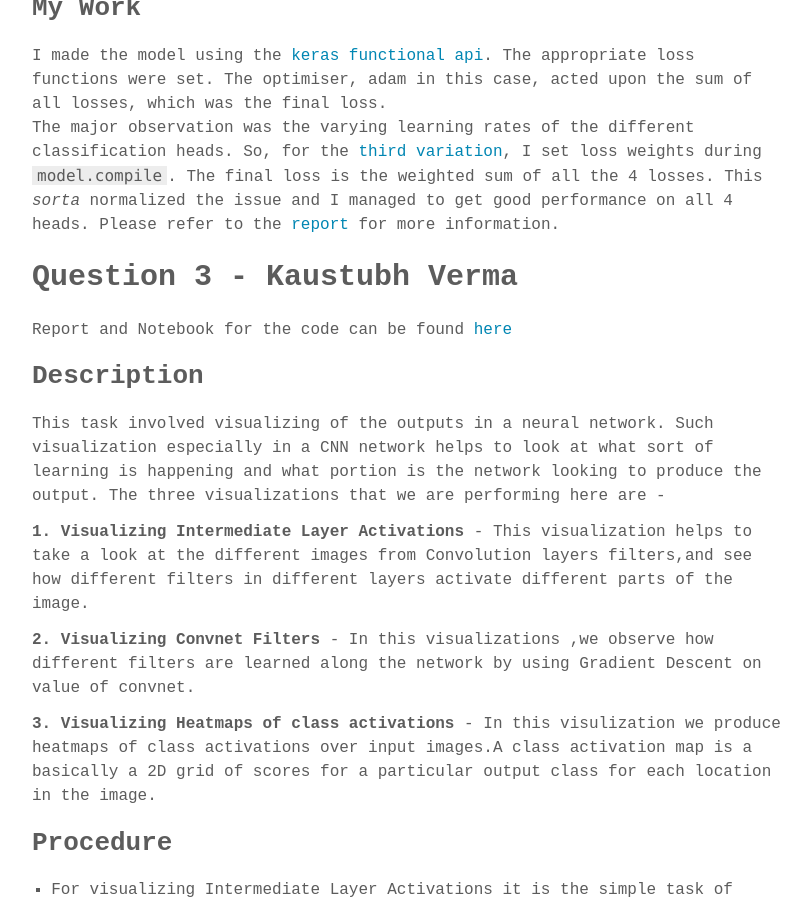
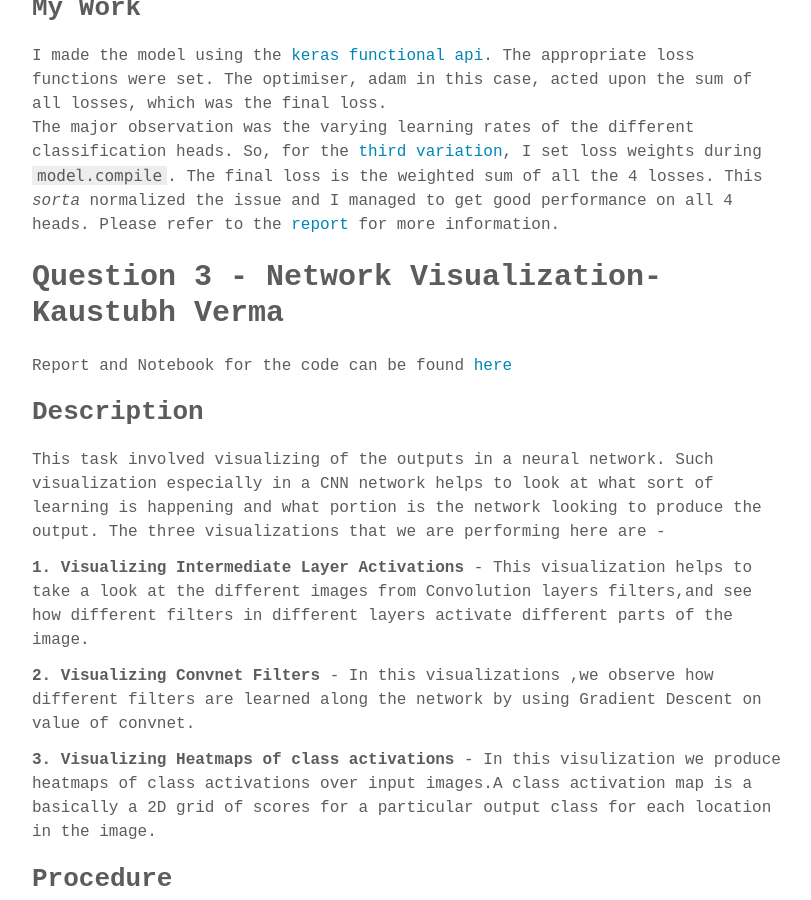
Before and after one commit to Kaustubh1Verma/CS671_Deep-Learning_2019, a Jekyll site: the page built from _posts/2019-03-31-Assignment-2.md, in a window 1280 px wide and 900 px high, scrolled down 778 px. Shown: the whole window, without its empty margins (232-1043 px from the left). Built offline with Jekyll 4.4.1, drawn with Linux system fonts in a browser that asks for light colours; some web fonts are replaced.

Commit message:
Update 2019-03-31-Assignment-2.md

```diff
--- a/_posts/2019-03-31-Assignment-2.md
+++ b/_posts/2019-03-31-Assignment-2.md
@@ -18,7 +18,7 @@ We were tasked with making a non sequential model using the Funcional API in ker
 I made the model using the [keras functional api](https://keras.io/getting-started/functional-api-guide/). The appropriate loss functions were set. The optimiser, adam in this case, acted upon the sum of all losses, which was the final loss.<br>
 The major observation was the varying learning rates of the different classification heads. So, for the [third variation](https://github.com/42niks/CS671-Deep-Learning-2019/blob/master/Assignments/Assignment_2/Q2/Q2-v3.ipynb), I set loss weights during `model.compile`. The final loss is the weighted sum of all the 4 losses. This _sorta_ normalized the issue and I managed to get good performance on all 4 heads. Please refer to the [report](https://github.com/42niks/CS671-Deep-Learning-2019/blob/master/Assignments/Assignment_2/Q2/CS671_DL_A2.pdf) for more information.
 
-# Question 3 - Kaustubh Verma
+# Question 3 - Network Visualization- Kaustubh Verma
 
 Report and Notebook for the code can be found [here](https://github.com/42niks/CS671-Deep-Learning-2019/tree/master/Assignments/Assignment_2/Q3)
 
```
